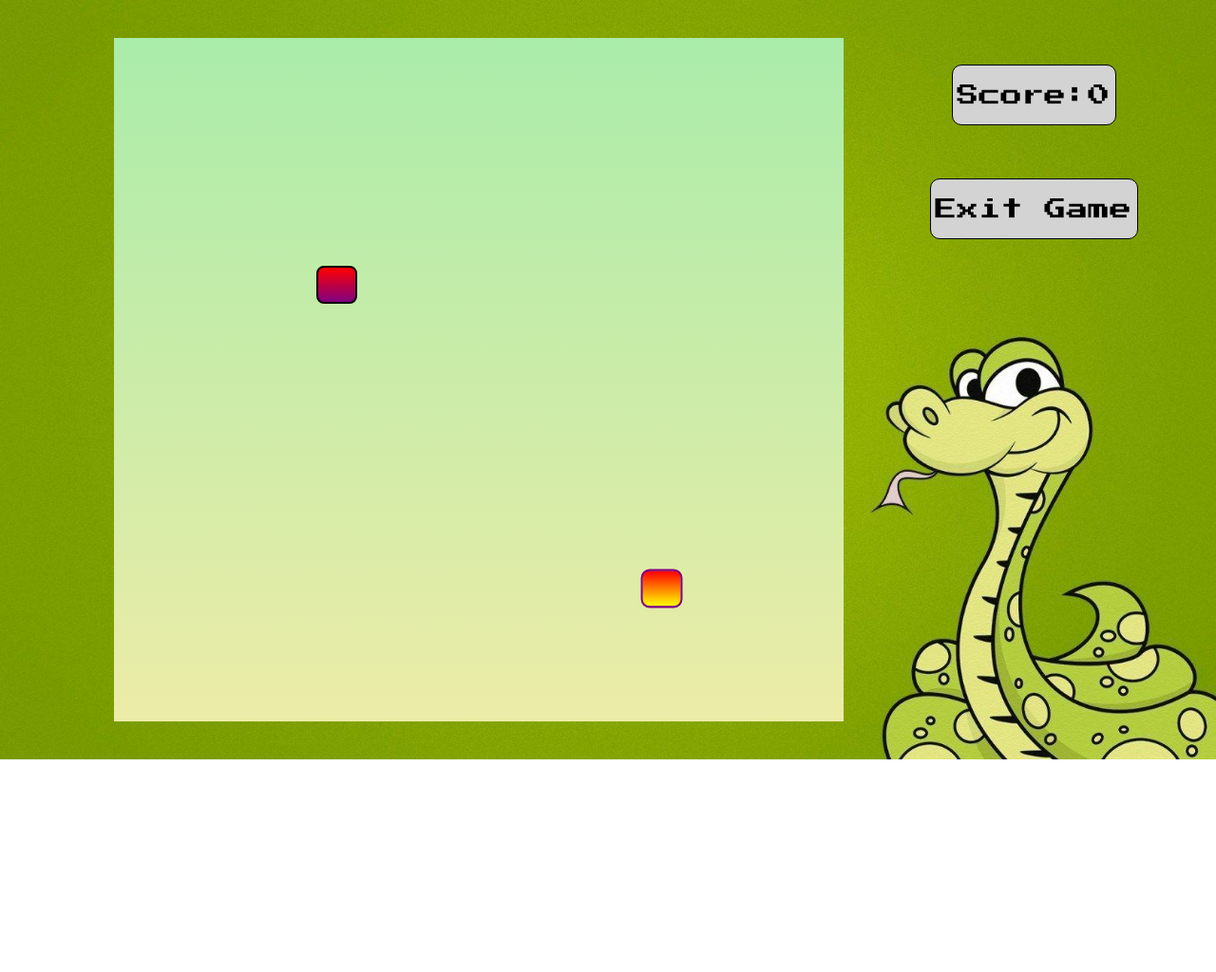
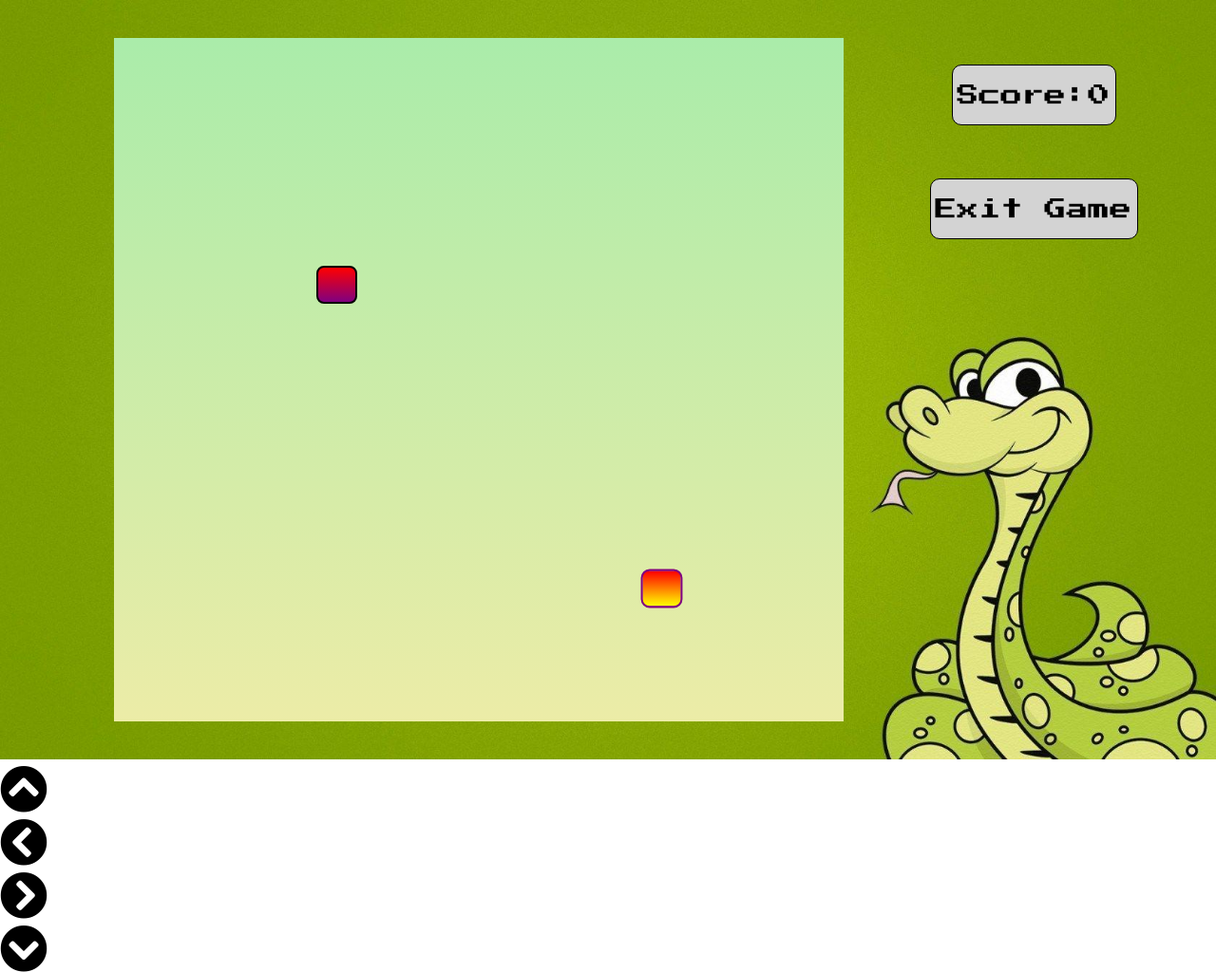
Before and after one commit to yash564/Snake-Game, a plain HTML site: page game.html in a window 1280 px wide. Shown: the whole page at 95% size. Before the commit the page ends 800 px from the top, so only its background shows below. Drawn offline with Linux system fonts and the light colour scheme.

Commit message:
Buttons implementation pending

```diff
--- a/game.css
+++ b/game.css
@@ -132,6 +132,11 @@ body {
   color: white;
 }
 
+.play-buttons div{
+    font-size: 50px;
+}
+
+
 /* .document {
   height: 100vh;
   width: 100vw;
--- a/game.html
+++ b/game.html
@@ -9,6 +9,7 @@
       href="https://fonts.googleapis.com/css2?family=Press+Start+2P&display=swap"
       rel="stylesheet"
     />
+    <link rel="stylesheet" href="https://cdnjs.cloudflare.com/ajax/libs/font-awesome/5.15.3/css/all.min.css" integrity="sha512-iBBXm8fW90+nuLcSKlbmrPcLa0OT92xO1BIsZ+ywDWZCvqsWgccV3gFoRBv0z+8dLJgyAHIhR35VZc2oM/gI1w==" crossorigin="anonymous" referrerpolicy="no-referrer" />
     <link rel="stylesheet" href="game.css" />
     <title>Snake Game begins</title>
   </head>
@@ -28,6 +29,20 @@
         <div class="exit">Exit Game</div>
       </div>
       <div class="popupcontainer"></div>
+      <div class="play-buttons">
+        <div class="top-button">
+          <i class="fas fa-chevron-circle-up"></i>
+        </div>
+        <div class="left-button">
+          <i class="fas fa-chevron-circle-left"></i>
+        </div>
+        <div class="right-button">
+          <i class="fas fa-chevron-circle-right"></i>
+        </div>
+        <div class="bottom-button">
+          <i class="fas fa-chevron-circle-down"></i>
+        </div>
+      </div>
     </div>
     <script src="game.js"></script>
   </body>
```
